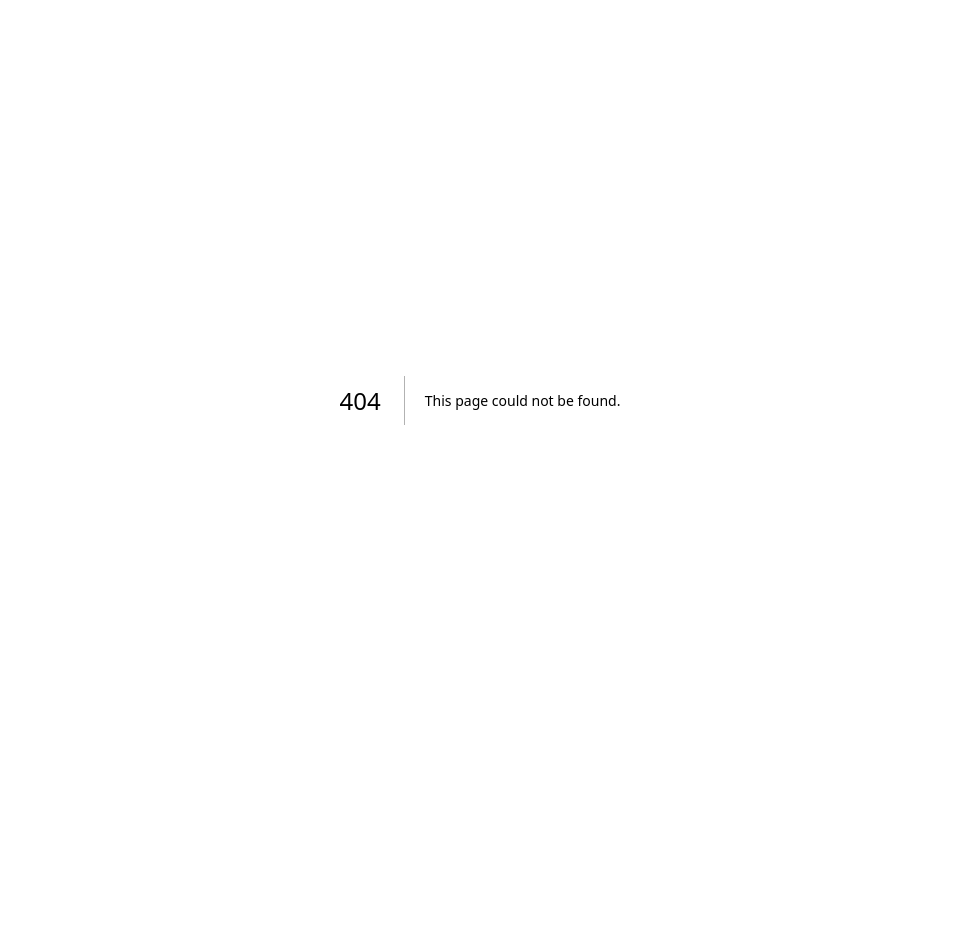
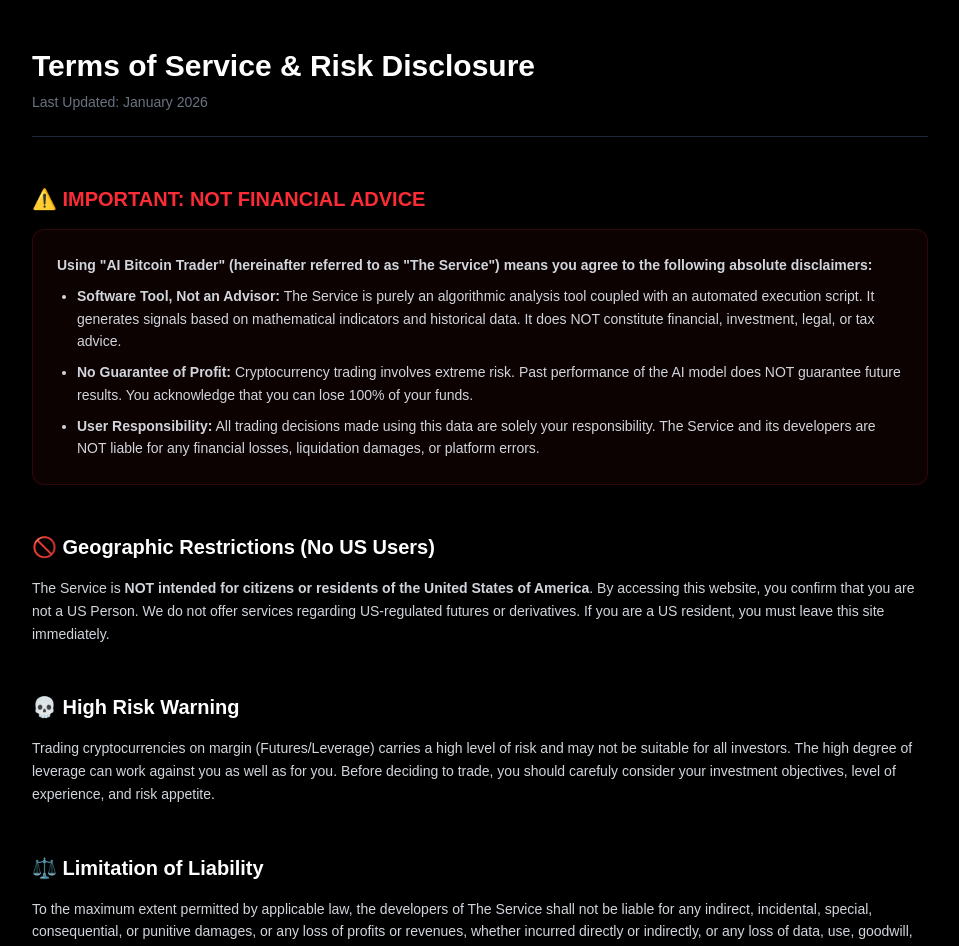
Before and after one commit to June-dwai/AI-Trader, a Next.js app: page /terms in a window 1280 px wide. Before the commit this address had no page. Shown: the top 946 px of the page, without its empty margins (160-1119 px from the left). Before the commit the page ends 800 px from the top, so only its background shows below. Built offline with nearby package versions, Linux system fonts and the light colour scheme.

Commit message:
feat: add legal disclaimers, risk disclosure page, and geo-restriction notice

```diff
--- a/src/app/page.tsx
+++ b/src/app/page.tsx
@@ -151,6 +151,20 @@
         </div>
 
       </div>
+      <footer className="mt-20 border-t border-gray-900 pt-8 pb-12 text-center">
+        <div className="max-w-2xl mx-auto px-4">
+          <p className="text-xs text-gray-600 leading-relaxed mb-4">
+            <strong>DISCLAIMER:</strong> This application is for educational and informational purposes only. It is not financial advice.
+            Cryptocurrency trading involves substantial risk of loss and is not suitable for every investor.
+            The developers are not responsible for any financial losses incurred from using this software.
+          </p>
+          <div className="flex justify-center gap-6 text-xs text-gray-500 font-bold uppercase tracking-wider">
+            <a href="/terms" className="hover:text-blue-400 transition-colors">Terms of Service</a>
+            <a href="/terms" className="hover:text-blue-400 transition-colors">Risk Disclosure</a>
+            <span className="text-gray-700">Not for US Residents</span>
+          </div>
+        </div>
+      </footer>
     </main>
   );
 }
--- /dev/null
+++ b/src/app/terms/page.tsx
@@ -0,0 +1,73 @@
+export default function TermsPage() {
+    return (
+        <main className="min-h-screen bg-black text-gray-300 p-8 md:p-12">
+            <div className="max-w-4xl mx-auto space-y-12">
+
+                {/* Header */}
+                <div className="border-b border-gray-800 pb-6">
+                    <h1 className="text-3xl font-bold text-white mb-2">Terms of Service & Risk Disclosure</h1>
+                    <p className="text-gray-500 text-sm">Last Updated: January 2026</p>
+                </div>
+
+                {/* Section 1: Non-Advisory Disclaimer */}
+                <section className="space-y-4">
+                    <h2 className="text-xl font-bold text-red-500 flex items-center gap-2">
+                        ⚠️ IMPORTANT: NOT FINANCIAL ADVICE
+                    </h2>
+                    <div className="bg-red-900/10 border border-red-900/30 p-6 rounded-xl text-sm leading-relaxed text-gray-300">
+                        <p className="font-bold mb-2">
+                            Using "AI Bitcoin Trader" (hereinafter referred to as "The Service") means you agree to the following absolute disclaimers:
+                        </p>
+                        <ul className="list-disc pl-5 space-y-2">
+                            <li>
+                                <strong>Software Tool, Not an Advisor:</strong> The Service is purely an algorithmic analysis tool coupled with an automated execution script. It generates signals based on mathematical indicators and historical data. It does NOT constitute financial, investment, legal, or tax advice.
+                            </li>
+                            <li>
+                                <strong>No Guarantee of Profit:</strong> Cryptocurrency trading involves extreme risk. Past performance of the AI model does NOT guarantee future results. You acknowledge that you can lose 100% of your funds.
+                            </li>
+                            <li>
+                                <strong>User Responsibility:</strong> All trading decisions made using this data are solely your responsibility. The Service and its developers are NOT liable for any financial losses, liquidation damages, or platform errors.
+                            </li>
+                        </ul>
+                    </div>
+                </section>
+
+                {/* Section 2: US User Restriction */}
+                <section className="space-y-4">
+                    <h2 className="text-xl font-bold text-white">🚫 Geographic Restrictions (No US Users)</h2>
+                    <p className="text-sm leading-relaxed">
+                        The Service is <strong>NOT intended for citizens or residents of the United States of America</strong>.
+                        By accessing this website, you confirm that you are not a US Person.
+                        We do not offer services regarding US-regulated futures or derivatives.
+                        If you are a US resident, you must leave this site immediately.
+                    </p>
+                </section>
+
+                {/* Section 3: High Risk Warning */}
+                <section className="space-y-4">
+                    <h2 className="text-xl font-bold text-white">💀 High Risk Warning</h2>
+                    <p className="text-sm leading-relaxed">
+                        Trading cryptocurrencies on margin (Futures/Leverage) carries a high level of risk and may not be suitable for all investors.
+                        The high degree of leverage can work against you as well as for you.
+                        Before deciding to trade, you should carefuly consider your investment objectives, level of experience, and risk appetite.
+                    </p>
+                </section>
+
+                {/* Section 4: Limitation of Liability */}
+                <section className="space-y-4">
+                    <h2 className="text-xl font-bold text-white">⚖️ Limitation of Liability</h2>
+                    <p className="text-sm leading-relaxed">
+                        To the maximum extent permitted by applicable law, the developers of The Service shall not be liable for any indirect, incidental, special, consequential, or punitive damages, or any loss of profits or revenues, whether incurred directly or indirectly, or any loss of data, use, goodwill, or other intangible losses, resulting from (a) your access to or use of or inability to access or use the service; (b) any conduct or content of any third party on the service.
+                    </p>
+                </section>
+
+                <div className="pt-8 border-t border-gray-800 text-center">
+                    <a href="/" className="px-6 py-2 bg-gray-800 text-white rounded-full hover:bg-gray-700 transition-colors text-sm font-bold">
+                        I Understand & Return to Dashboard
+                    </a>
+                </div>
+
+            </div>
+        </main>
+    );
+}
--- a/src/lib/ai.ts
+++ b/src/lib/ai.ts
@@ -117,32 +117,39 @@
     2.  **Identify Key Levels (S/R)**:
         - Where is the nearest Support? (EMA 200, VWAP, White Zone Lower, Swing Low)
         - Where is the nearest Resistance? (EMA 200, VWAP, White Zone Upper, Swing High)
-    3.  **Plan Setup**:
-        - **BULLISH Bias**: Wait for Price to hit a Support Level -> Buy Confirmation.
-        - **BEARISH Bias**: Wait for Price to hit a Resistance Level -> Sell Confirmation.
-        - **RANGE Bias**: Sell Resistance, Buy Support.
-    4.  **Validate Setup (MANDATORY)**:
+    3.  **Plan Setup OR Manage Position**:
+        - **IF HOLDING POSITION**:
+          - **Action**: DECIDE to HOLD, CLOSE, or UPDATE_SL.
+          - **JSON Output**: `stopLoss` and `takeProfit` MUST be the CURRENT active levels (unless updating).
+          - **Reasoning**: Explain why we are holding (e.g., "Price still respecting Support").
+        - **IF NO POSITION**:
+          - **BULLISH Bias**: Wait for Price to hit a Support Level -> Buy Confirmation.
+          - **BEARISH Bias**: Wait for Price to hit a Resistance Level -> Sell Confirmation.
+          - **RANGE Bias**: Sell Resistance, Buy Support.
+
+    4.  **Validate Setup (For NEW Trades)**:
         - **Placement**: TP and SL MUST be attached to a specific Structural Level (e.g., EMA 200, Swing High).
         - **Stop Loss (SL)**: Must be BEHIND a Support/Resistance level AND > $500 from entry.
         - **Take Profit (TP)**: Must be AT next Support/Resistance level AND > $1000 from entry.
         - **Risk:Reward**: Prioritize setups with RR >= 1.5.
         - If conditions not met, output ACTION: "STAY".
+
     5.  **Output**: Action, Confidence, Strategy.
 
     ### RESPONSE FORMAT (JSON)
     {
       "action": "LONG" | "SHORT" | "STAY" | "CLOSE" | "ADD" | "UPDATE_SL" | "HOLD",
       "strategy_used": "TREND_A" | "RANGE_B",
-      "reason": "Explain Structure (Cross), S/R Level tested, and Entry Trigger.",
+      "reason": "Explain Structure (Cross) and S/R Level.",
       "confidence": Number (0-100),
-      "stopLoss": Number,
-      "takeProfit": Number,
+      "stopLoss": Number, // IF HOLDING: Current SL. IF NEW: Proposed SL.
+      "takeProfit": Number, // IF HOLDING: Current TP. IF NEW: Proposed TP.
       "riskPerTrade": Number,
-      "setup_reason": "You MUST cite the S/R Level used. Do NOT say 'placed above entry'. Say 'SL placed above 4H Swing High ($88,500) which is >$500 away'.",
+      "setup_reason": "IF HOLDING: Explain management (e.g. 'Holding as price is above EMA'). IF NEW: Explain TP/SL placement citing S/R levels.",
       "next_setup": {
-        "short_level": Number, // IF BEARISH BIAS: Set to next resistance level. IF BULLISH: MUST BE 0.
-        "long_level": Number,  // IF BULLISH BIAS: Set to next support level. IF BEARISH: MUST BE 0.
-        "comment": "Plan for the PRIMARY BIAS ONLY. Stop hallucinating counter-trend setups."
+        "short_level": Number, // Set to 0 if Bullish
+        "long_level": Number,  // Set to 0 if Bearish
+        "comment": "IF HOLDING: 'Monitoring for exit/add'. IF NEW: Plan for Primary Bias."
       }
     }
   `;
```
